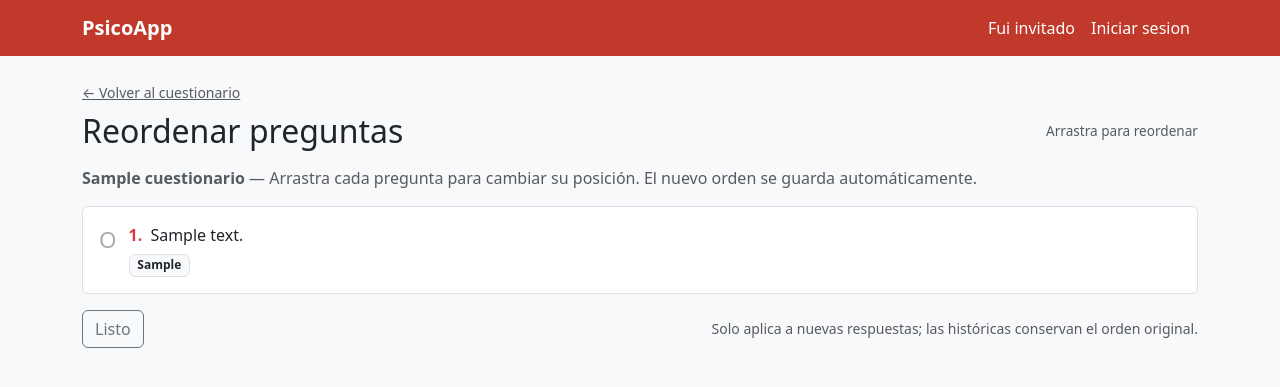
After one commit to joaquinx293/Psicoapp_taller_web-, a Django app: template templates/cuestionarios/reordenar_preguntas.html in a window 1280 px wide. The commit adds this page. Shown: the top 387 px of the page. Run offline with Django 5.2, Linux system fonts and the light colour scheme; the template is opened without the code that fills it: most values are stand-ins (such as "Sample title", 1, 10 or a date in 2020).

Commit message:
HU-015 reordenar preguntas de un cuestionario personalizado

```diff
--- /dev/null
+++ b/templates/cuestionarios/reordenar_preguntas.html
@@ -0,0 +1,126 @@
+{% extends "base.html" %}
+{% block titulo %}Reordenar preguntas — {{ cuestionario.nombre }}{% endblock %}
+
+{% block contenido %}
+<style>
+  .pregunta-item {
+    cursor: grab;
+    user-select: none;
+    transition: box-shadow .15s, opacity .15s;
+  }
+  .pregunta-item:active { cursor: grabbing; }
+  .pregunta-item.sortable-ghost {
+    opacity: .4;
+    box-shadow: 0 0 0 3px #C0392B;
+  }
+  .pregunta-item.sortable-chosen {
+    box-shadow: 0 4px 12px rgba(0,0,0,.15);
+  }
+  .handle {
+    color: #aaa;
+    font-size: 1.4rem;
+    padding-right: 12px;
+    flex-shrink: 0;
+    pointer-events: none; /* la fila completa es arrastrable */
+  }
+  #estado-guardado {
+    font-size: .85rem;
+    min-width: 120px;
+    text-align: right;
+  }
+</style>
+
+<a href="{% url 'cuestionarios:detalle' cuestionario.pk %}" class="text-muted small">
+  ← Volver al cuestionario
+</a>
+
+<div class="d-flex justify-content-between align-items-center mt-2 mb-3">
+  <h2 class="mb-0">Reordenar preguntas</h2>
+  <span id="estado-guardado" class="text-muted">Arrastra para reordenar</span>
+</div>
+<p class="text-muted mb-3">
+  <strong>{{ cuestionario.nombre }}</strong> — Arrastra cada pregunta para cambiar su posición.
+  El nuevo orden se guarda automáticamente.
+</p>
+{% if preguntas %}
+<ul class="list-group" id="lista-preguntas">
+  {% for p in preguntas %}
+  <li class="list-group-item pregunta-item d-flex align-items-start py-3"
+      data-id="{{ p.pk }}">
+    <span class="handle" title="Arrastrar">O</span>
+    <div class="flex-grow-1">
+      <span class="fw-semibold numero-orden text-danger me-1">{{ forloop.counter }}.</span>
+      {{ p.texto }}
+      <div class="mt-1">
+        <span class="badge bg-light text-dark border">{{ p.get_escala_display }}</span>
+      </div>
+    </div>
+  </li>
+  {% endfor %}
+</ul>
+<div class="mt-3 d-flex justify-content-between align-items-center">
+  <a href="{% url 'cuestionarios:detalle' cuestionario.pk %}" class="btn btn-outline-secondary">
+    Listo
+  </a>
+  <small class="text-muted">Solo aplica a nuevas respuestas; las históricas conservan el orden original.</small>
+</div>
+{% else %}
+<div class="alert alert-info">No hay preguntas activas en este cuestionario.</div>
+{% endif %}
+<script src="https://cdn.jsdelivr.net/npm/sortablejs@1.15.2/Sortable.min.js"></script>
+<script>
+  const lista      = document.getElementById('lista-preguntas');
+  const estadoEl   = document.getElementById('estado-guardado');
+  const urlGuardar = "{% url 'cuestionarios:guardar_orden' cuestionario.pk %}";
+  const csrfToken  = "{{ csrf_token }}";
+  const sortable = Sortable.create(lista, {
+    animation: 150,
+    ghostClass: 'sortable-ghost',
+    chosenClass: 'sortable-chosen',
+    onEnd: function () {
+      actualizarNumeros();
+      guardarOrden();
+    }
+  });
+
+  function actualizarNumeros() {
+    lista.querySelectorAll('.numero-orden').forEach((el, i) => {
+      el.textContent = (i + 1) + '.';
+    });
+  }
+
+  function guardarOrden() {
+    estadoEl.textContent = 'Guardando…';
+    estadoEl.className = 'text-muted';
+
+    const ids = [...lista.querySelectorAll('.pregunta-item')].map(li => parseInt(li.dataset.id));
+
+    fetch(urlGuardar, {
+      method: 'POST',
+      headers: {
+        'Content-Type': 'application/json',
+        'X-CSRFToken': csrfToken,
+      },
+      body: JSON.stringify({ orden: ids }),
+    })
+    .then(r => r.json())
+    .then(data => {
+      if (data.ok) {
+        estadoEl.textContent = '✓ Orden guardado';
+        estadoEl.className = 'text-success';
+        setTimeout(() => {
+          estadoEl.textContent = 'Arrastra para reordenar';
+          estadoEl.className = 'text-muted';
+        }, 2000);
+      } else {
+        estadoEl.textContent = '✗ Error al guardar';
+        estadoEl.className = 'text-danger';
+      }
+    })
+    .catch(() => {
+      estadoEl.textContent = '✗ Error de red';
+      estadoEl.className = 'text-danger';
+    });
+  }
+</script>
+{% endblock %}
```
Also changed, not shown: cuestionarios/urls.py (+14 -5 lines), cuestionarios/views/__init__.py (+7 -1 lines), cuestionarios/views/reordenar_preguntas.py (added, +57 -0 lines), templates/cuestionarios/detalle.html (+65 -9 lines).
